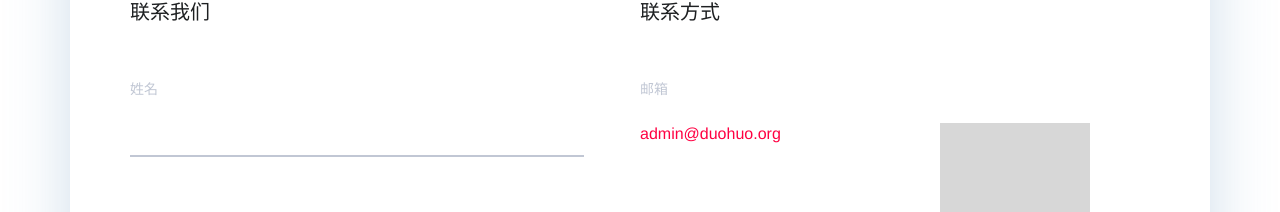
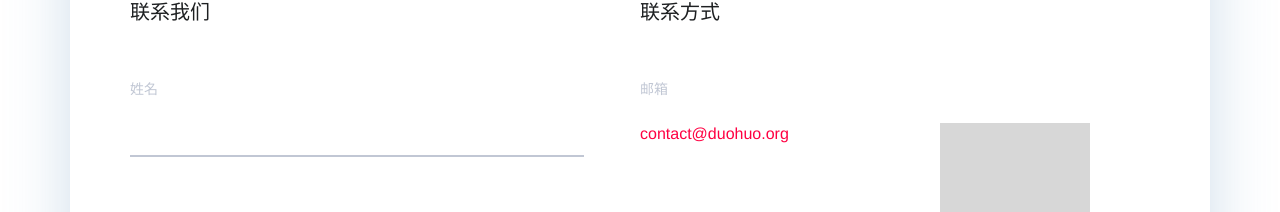
Before and after one commit to DuoHuo/duohuo-official, a Vue app: page /Contact in a window 1280 px wide. Shown: the part 896-1108 px from the top of the page. Built offline with nearby package versions, Linux system fonts and the light colour scheme; what vue-resource would draw is missing.

Commit message:
change mail

```diff
--- a/src/components/Contact.vue
+++ b/src/components/Contact.vue
@@ -33,7 +33,7 @@
                         <h3 class="title">联系方式</h3>
                         <div class="item">
                             <p class="subtitle">邮箱</p>
-                            <p class="text">admin@duohuo.org</p>
+                            <p class="text">contact@duohuo.org</p>
                         </div>
                         <div class="item">
                             <p class="subtitle">地址</p>
```
